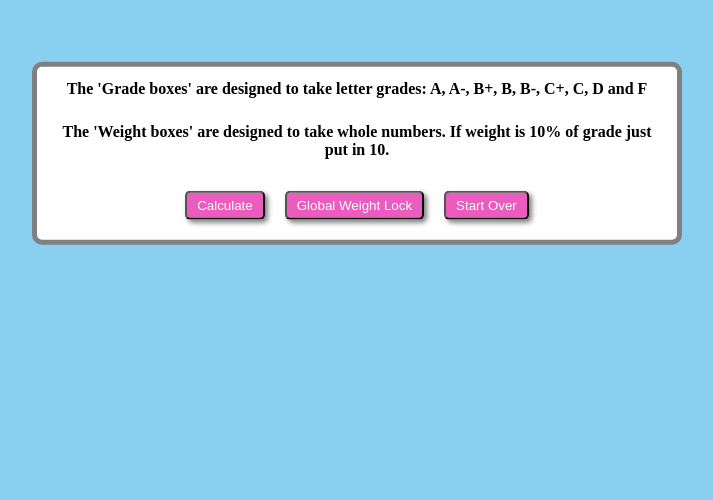
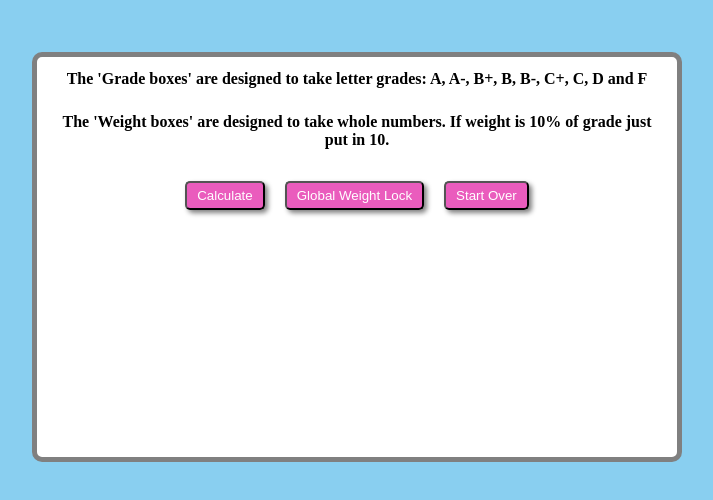
Before and after one commit to andrew-sotiriou/grade-calc, a website: page app/index.html in a window 1280 px wide. Both pictures are taken after typing "Sample" into the empty fields and a click on the input "Submit". Shown: the whole page, without its empty margins (283-996 px from the left). Drawn offline with nearby package versions, Linux system fonts and the light colour scheme; files that its build step writes are made by us from their sources.

Commit message:
SCSS - update to .bg class to account for more than 11 grades

```diff
--- a/app/scss/calc.scss
+++ b/app/scss/calc.scss
@@ -37,7 +37,10 @@ html{
 .bg{
 	@extend %container;
 	width: 50%;
-	height: auto;
+	min-height: 50%;
+	max-height: 95%;
+	overflow: scroll;
+	margin-top: 1%;
 	p{
 		padding: 2%;
 		&.displaygrade{
```
Also changed, not shown: html/css/calc.css.
